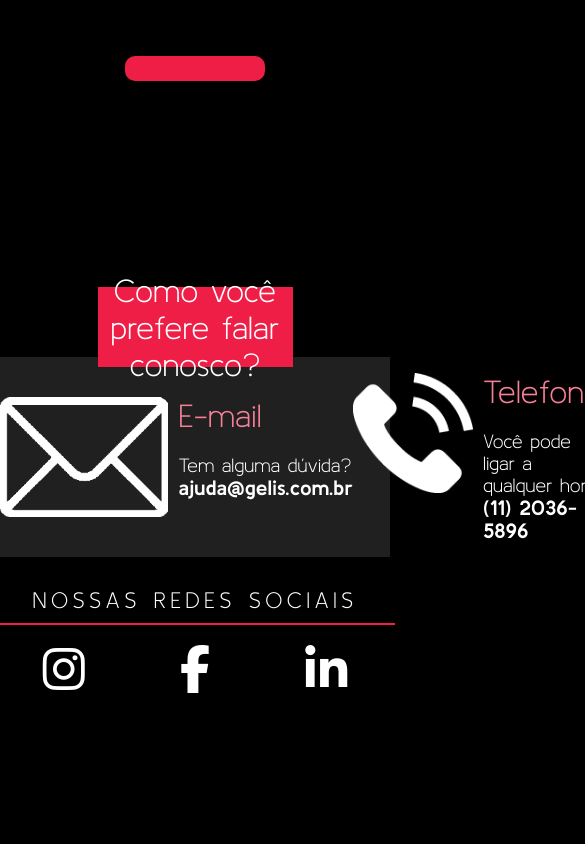
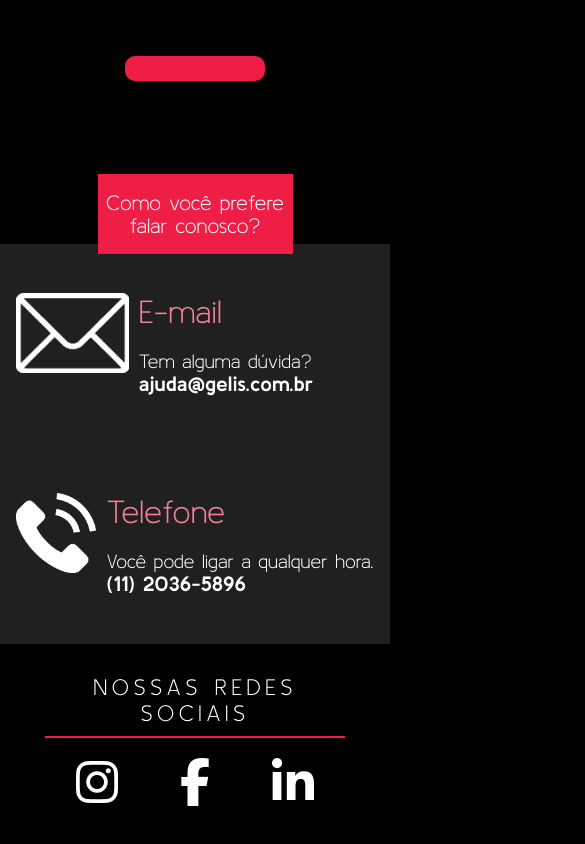
Before and after one commit to JuliaBudavicius/Gelis, a plain HTML site: page Site/index.html in a window 390 px wide. Shown: the part 4257-5101 px from the top of the page, 585 px wide, since content can reach past the window. Drawn offline with Linux system fonts and the light colour scheme.

Commit message:
responsividade contato

```diff
--- a/Site/css/responsive.css
+++ b/Site/css/responsive.css
@@ -144,5 +144,38 @@
       .esp {
         margin-right: 0px;
       }
-
+      .divverm p {
+        color: #ffffff;
+        font-size: 1.3em;
+        margin: 0;
+        align-items: center;
+      }
+      .divfundocont {
+        height: 400px;
+        width: 100%;
+        margin-top: -10px;
+        background-color: #202020;
+        display: grid;
+        justify-content: space-evenly;
+        align-items: center;
+      }
+      .divfundocont img {
+        height: 80px;
+      }
+      .txtredes {
+        color: #ffffff;
+        font-size: 1.4em;
+        margin: 30px 0 0 0;
+        padding-bottom: 10px;
+        text-align: center;
+        width: 300px;
+        border-bottom: 2px solid #EE1E46;
+        letter-spacing: .2em;
+      }
+      .divredes {
+        margin-top: 20px;
+        display: flex;
+        justify-content: space-around;
+        width: 300px;
+      }
 }
```
